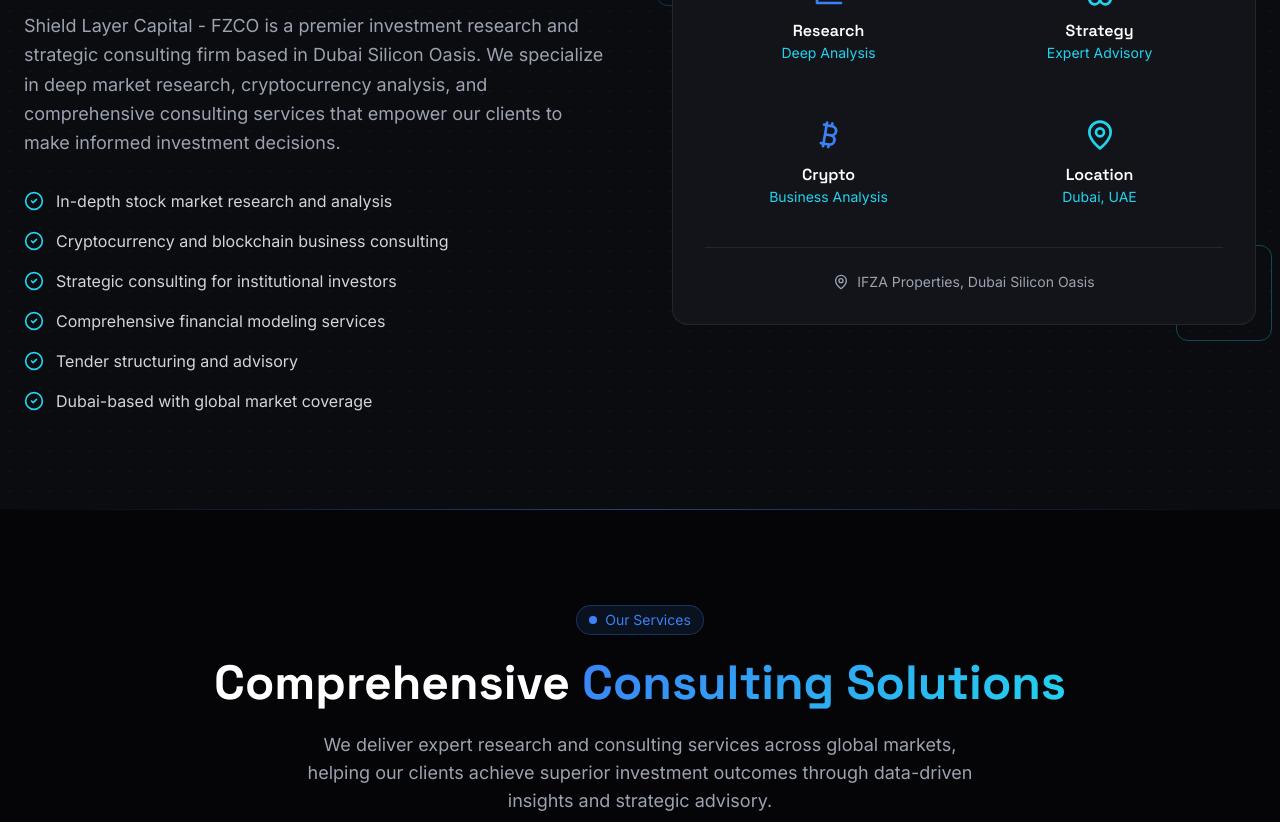
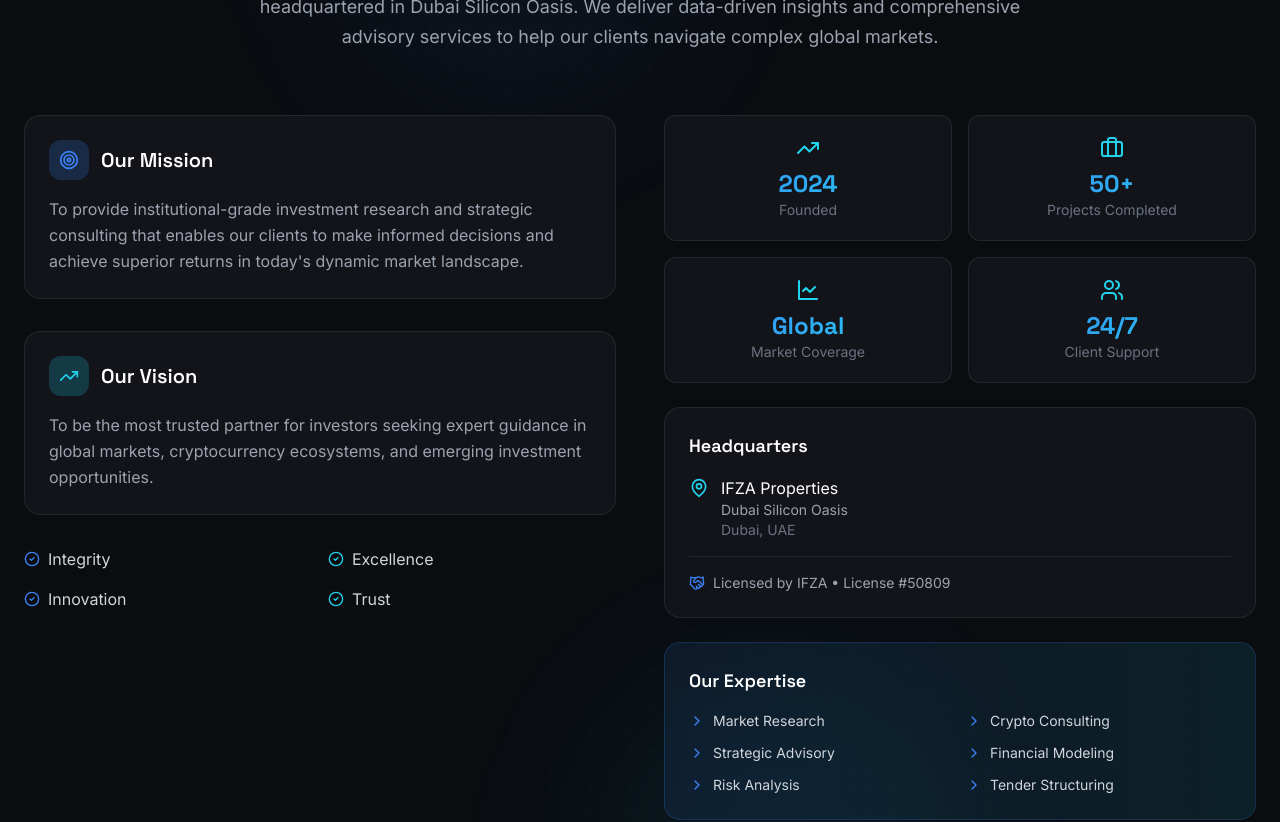
Before and after one commit to pzhusov/pzhusov-shield-layer-website, a React (Vite) app: page / in a window 1280 px wide. Shown: the part 1120-1942 px from the top of the page. Built offline with nearby package versions, Linux system fonts and the light colour scheme.

Commit message:
Enhance About Us section with mission, vision, stats

```diff
--- a/src/App.tsx
+++ b/src/App.tsx
@@ -186,82 +186,154 @@
 
 // About Section
 const About = () => (
-  <section id="about" className="relative py-24 bg-cyber-surface">
-    <div className="absolute inset-0 bg-dots opacity-50" />
+  <section id="about" className="relative py-24 bg-cyber-surface overflow-hidden">
+    {/* Background Effects */}
+    <div className="absolute inset-0 bg-dots opacity-30" />
+    <div className="absolute top-0 left-1/4 w-96 h-96 bg-cyber-blue/5 rounded-full blur-3xl" />
+    <div className="absolute bottom-0 right-1/4 w-96 h-96 bg-cyber-cyan/5 rounded-full blur-3xl" />
 
     <div className="relative z-10 max-w-7xl mx-auto px-6">
-      <div className="grid md:grid-cols-2 gap-16 items-center">
-        <div>
+      {/* Section Header */}
+      <div className="text-center mb-16">
         <div className="inline-flex items-center gap-2 px-3 py-1 rounded-full border border-cyber-cyan/30 bg-cyber-cyan/10 mb-6">
           <Brain className="w-4 h-4 text-cyber-cyan" />
           <span className="text-cyber-cyan font-body text-sm">About Us</span>
         </div>
 
         <h2 className="font-heading text-4xl md:text-5xl font-bold text-white mb-6">
-            Data-Driven Insights for{' '}
-            <span className="gradient-text">Smart Investments</span>
+          Empowering Investors with{' '}
+          <span className="gradient-text">Strategic Intelligence</span>
         </h2>
 
-          <p className="text-gray-400 font-body text-lg leading-relaxed mb-8">
-            Shield Layer Capital - FZCO is a premier investment research and strategic consulting firm based in Dubai Silicon Oasis.
-            We specialize in deep market research, cryptocurrency analysis, and comprehensive consulting services that empower
-            our clients to make informed investment decisions.
+        <p className="text-gray-400 font-body text-lg max-w-3xl mx-auto leading-relaxed">
+          Shield Layer Capital is a premier investment research and strategic consulting firm headquartered in Dubai Silicon Oasis.
+          We deliver data-driven insights and comprehensive advisory services to help our clients navigate complex global markets.
         </p>
+      </div>
 
-          <div className="space-y-4">
+      {/* Main Content Grid */}
+      <div className="grid md:grid-cols-2 gap-12 items-start">
+        {/* Left Column - Company Info */}
+        <div className="space-y-8">
+          {/* Mission Card */}
+          <div className="relative bg-cyber-card border border-cyber-border rounded-2xl p-6 hover:border-cyber-blue/50 transition-all duration-300 group">
+            <div className="absolute inset-0 bg-gradient-to-r from-cyber-blue/5 to-transparent opacity-0 group-hover:opacity-100 transition-opacity rounded-2xl" />
+            <div className="relative">
+              <div className="flex items-center gap-3 mb-4">
+                <div className="w-10 h-10 rounded-lg bg-cyber-blue/20 flex items-center justify-center">
+                  <Target className="w-5 h-5 text-cyber-blue" />
+                </div>
+                <h3 className="font-heading text-xl font-semibold text-white">Our Mission</h3>
+              </div>
+              <p className="text-gray-400 font-body leading-relaxed">
+                To provide institutional-grade investment research and strategic consulting that enables our clients to make informed decisions
+                and achieve superior returns in today's dynamic market landscape.
+              </p>
+            </div>
+          </div>
+
+          {/* Vision Card */}
+          <div className="relative bg-cyber-card border border-cyber-border rounded-2xl p-6 hover:border-cyber-cyan/50 transition-all duration-300 group">
+            <div className="absolute inset-0 bg-gradient-to-r from-cyber-cyan/5 to-transparent opacity-0 group-hover:opacity-100 transition-opacity rounded-2xl" />
+            <div className="relative">
+              <div className="flex items-center gap-3 mb-4">
+                <div className="w-10 h-10 rounded-lg bg-cyber-cyan/20 flex items-center justify-center">
+                  <TrendingUp className="w-5 h-5 text-cyber-cyan" />
+                </div>
+                <h3 className="font-heading text-xl font-semibold text-white">Our Vision</h3>
+              </div>
+              <p className="text-gray-400 font-body leading-relaxed">
+                To be the most trusted partner for investors seeking expert guidance in global markets,
+                cryptocurrency ecosystems, and emerging investment opportunities.
+              </p>
+            </div>
+          </div>
+
+          {/* Values */}
+          <div className="grid grid-cols-2 gap-4">
             {[
-              'In-depth stock market research and analysis',
-              'Cryptocurrency and blockchain business consulting',
-              'Strategic consulting for institutional investors',
-              'Comprehensive financial modeling services',
-              'Tender structuring and advisory',
-              'Dubai-based with global market coverage'
+              { icon: CheckCircle2, text: 'Integrity', color: 'text-cyber-blue' },
+              { icon: CheckCircle2, text: 'Excellence', color: 'text-cyber-cyan' },
+              { icon: CheckCircle2, text: 'Innovation', color: 'text-cyber-blue' },
+              { icon: CheckCircle2, text: 'Trust', color: 'text-cyber-cyan' }
             ].map((item, index) => (
-              <div key={index} className="flex items-center gap-3">
-                <CheckCircle2 className="w-5 h-5 text-cyber-cyan flex-shrink-0" />
-                <span className="text-gray-300 font-body">{item}</span>
+              <div key={index} className="flex items-center gap-2 text-gray-300 font-body">
+                <item.icon className={`w-4 h-4 ${item.color}`} />
+                <span>{item.text}</span>
               </div>
             ))}
           </div>
         </div>
 
-        <div className="relative">
-          {/* Decorative elements */}
-          <div className="absolute -top-4 -left-4 w-24 h-24 border border-cyber-blue/30 rounded-lg" />
-          <div className="absolute -bottom-4 -right-4 w-24 h-24 border border-cyber-cyan/30 rounded-lg" />
+        {/* Right Column - Stats & Info */}
+        <div className="space-y-6">
+          {/* Stats Grid */}
+          <div className="grid grid-cols-2 gap-4">
+            {[
+              { value: '2024', label: 'Founded', icon: TrendingUp },
+              { value: '50+', label: 'Projects Completed', icon: Briefcase },
+              { value: 'Global', label: 'Market Coverage', icon: LineChart },
+              { value: '24/7', label: 'Client Support', icon: Users }
+            ].map((stat, index) => (
+              <div key={index} className="bg-cyber-card border border-cyber-border rounded-xl p-5 text-center hover:border-cyber-blue/30 transition-all">
+                <stat.icon className="w-6 h-6 text-cyber-cyan mx-auto mb-2" />
+                <div className="font-heading text-2xl font-bold gradient-text">{stat.value}</div>
+                <div className="text-gray-500 font-body text-sm">{stat.label}</div>
+              </div>
+            ))}
+          </div>
 
-          <div className="relative bg-cyber-card border border-cyber-border rounded-2xl p-8">
-            <div className="grid grid-cols-2 gap-6">
-              <div className="text-center p-4">
-                <LineChart className="w-8 h-8 text-cyber-blue mx-auto mb-3" />
-                <div className="text-white font-heading font-semibold">Research</div>
-                <div className="text-cyber-cyan font-body text-sm">Deep Analysis</div>
-              </div>
-              <div className="text-center p-4">
-                <Brain className="w-8 h-8 text-cyber-cyan mx-auto mb-3" />
-                <div className="text-white font-heading font-semibold">Strategy</div>
-                <div className="text-cyber-cyan font-body text-sm">Expert Advisory</div>
-              </div>
-              <div className="text-center p-4">
-                <Bitcoin className="w-8 h-8 text-cyber-blue mx-auto mb-3" />
-                <div className="text-white font-heading font-semibold">Crypto</div>
-                <div className="text-cyber-cyan font-body text-sm">Business Analysis</div>
-              </div>
-              <div className="text-center p-4">
-                <MapPin className="w-8 h-8 text-cyber-cyan mx-auto mb-3" />
-                <div className="text-white font-heading font-semibold">Location</div>
-                <div className="text-cyber-cyan font-body text-sm">Dubai, UAE</div>
+          {/* Location Card */}
+          <div className="bg-cyber-card border border-cyber-border rounded-2xl p-6">
+            <h4 className="font-heading text-lg font-semibold text-white mb-4">Headquarters</h4>
+            <div className="flex items-start gap-3">
+              <MapPin className="w-5 h-5 text-cyber-cyan flex-shrink-0 mt-0.5" />
+              <div>
+                <div className="text-white font-body">IFZA Properties</div>
+                <div className="text-gray-400 font-body text-sm">Dubai Silicon Oasis</div>
+                <div className="text-gray-500 font-body text-sm">Dubai, UAE</div>
               </div>
             </div>
 
-            <div className="mt-6 pt-6 border-t border-cyber-border">
-              <div className="flex items-center justify-center gap-2 text-gray-400 text-sm">
-                <MapPin className="w-4 h-4" />
-                <span>IFZA Properties, Dubai Silicon Oasis</span>
+            <div className="mt-4 pt-4 border-t border-cyber-border">
+              <div className="flex items-center gap-2 text-gray-400 text-sm">
+                <Handshake className="w-4 h-4 text-cyber-blue" />
+                <span>Licensed by IFZA • License #50809</span>
+              </div>
+            </div>
+          </div>
+
+          {/* Key Services List */}
+          <div className="bg-gradient-to-r from-cyber-blue/10 to-cyber-cyan/10 border border-cyber-blue/20 rounded-2xl p-6">
+            <h4 className="font-heading text-lg font-semibold text-white mb-4">Our Expertise</h4>
+            <div className="grid grid-cols-2 gap-3">
+              {[
+                'Market Research',
+                'Crypto Consulting',
+                'Strategic Advisory',
+                'Financial Modeling',
+                'Risk Analysis',
+                'Tender Structuring'
+              ].map((item, index) => (
+                <div key={index} className="flex items-center gap-2 text-gray-300 font-body text-sm">
+                  <ChevronRight className="w-4 h-4 text-cyber-blue" />
+                  <span>{item}</span>
+                </div>
+              ))}
             </div>
           </div>
         </div>
       </div>
+
+      {/* CTA Section */}
+      <div className="mt-16 text-center">
+        <a
+          href="#contact"
+          className="inline-flex items-center gap-2 px-8 py-4 bg-gradient-to-r from-cyber-blue to-cyber-cyan text-white font-body font-semibold rounded-lg hover:opacity-90 transition-all duration-300 glow-primary"
+        >
+          Work With Us
+          <ArrowRight className="w-5 h-5" />
+        </a>
       </div>
     </div>
   </section>
```
Lines whose indentation alone changed are shown as unchanged.
